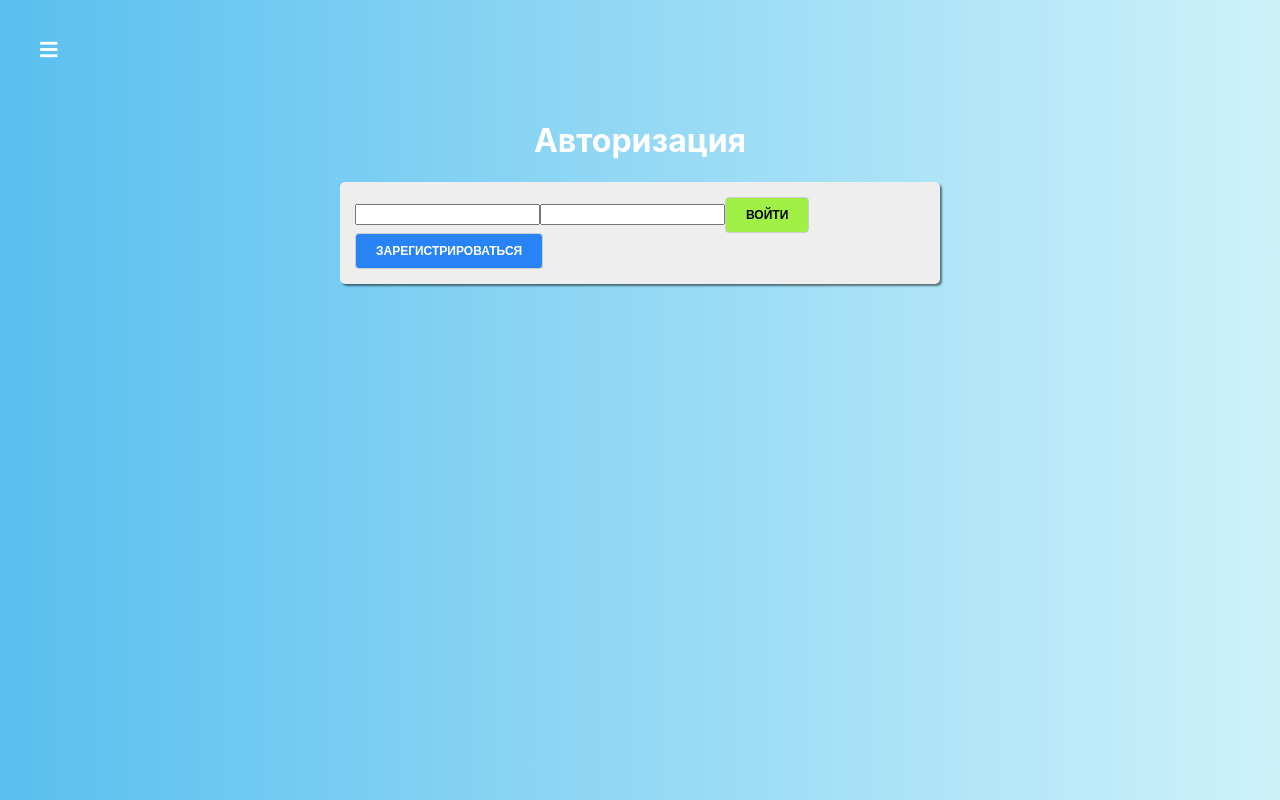
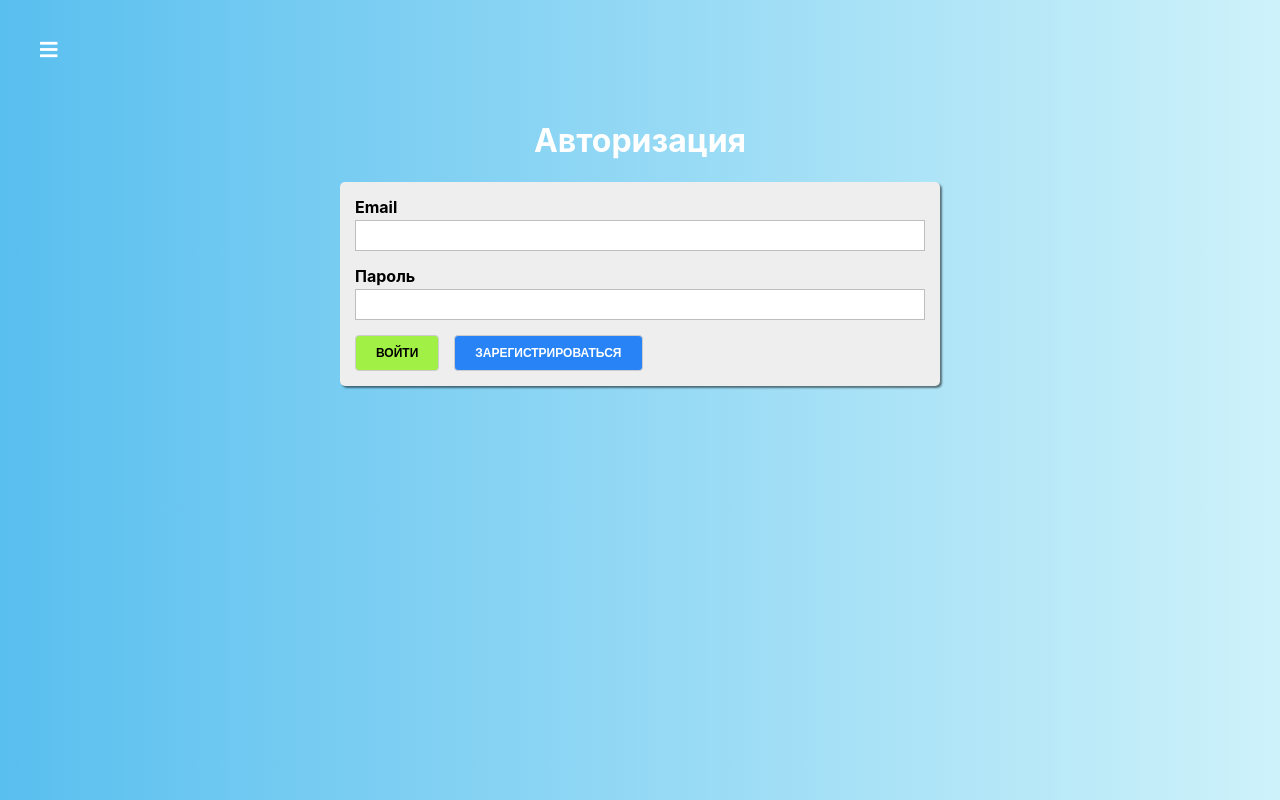
Before and after one commit to Handsome1337/react-quiz, a React (Create React App) app: page /auth in a window 1280 px wide. Built offline with nearby package versions, Linux system fonts and the light colour scheme.

Commit message:
Создаёт компонент текстового поля

```diff
--- /dev/null
+++ b/src/components/UI/Input/Input.js
@@ -0,0 +1,36 @@
+import React from 'react';
+import classes from './Input.module.css';
+
+function isInvalid({valid, touched, shouldValidate}) {
+  return !valid && shouldValidate && touched;
+};
+
+const Input = props => {
+  const inputType =  props.type || 'text';
+  const cls = [classes.Input];
+  const htmlFor = `${inputType}-${Math.random()}`;
+
+  if (isInvalid(props)) {
+    cls.push(classes.invalid);
+  }
+
+  return (
+    <div className={cls.join(' ')}>
+      <label htmlFor={htmlFor}>{props.label}</label>
+      <input
+        type={inputType}
+        id={htmlFor}
+        value={props.value}
+        onChange={props.onChange}
+      />
+
+      {
+        isInvalid(props)
+          ? <span>{props.errorMessage || 'Введите верное значение'}</span>
+          : null
+      }
+    </div>
+  );
+};
+
+export default Input;
--- /dev/null
+++ b/src/components/UI/Input/Input.module.css
@@ -0,0 +1,31 @@
+.Input {
+  margin-bottom: 15px;
+}
+
+.Input label {
+  margin-bottom: 3px;
+  padding: 0;
+  display: block;
+  font-weight: bold;
+}
+
+.Input input {
+  display: block;
+  box-sizing: border-box;
+  border: 1px solid #bebebe;
+  padding: 7px;
+  margin: 0 0 5px;
+  width: 100%;
+  outline: none;
+  transition: all 300ms ease-in-out;
+}
+
+.Input span {
+  color: #f01f30;
+  font-size: 12px;
+  font-weight: bold;
+}
+
+.Input.invalid label {
+  color: #f01f30;
+}
--- a/src/containers/Auth/Auth.js
+++ b/src/containers/Auth/Auth.js
@@ -1,6 +1,7 @@
 import React, {Component} from 'react';
 import classes from './Auth.module.css';
 import Button from './../../components/UI/Button/Button';
+import Input from './../../components/UI/Input/Input';
 
 export default class Auth extends Component {
 
@@ -23,8 +24,15 @@ export default class Auth extends Component {
           <h1>Авторизация</h1>
 
           <form onSubmit={this.submitHandler} className={classes.AuthForm}>
-            <input type="text"/>
-            <input type="text"/>
+
+            <Input
+              label="Email"
+            />
+
+            <Input
+              label="Пароль"
+              errorMessage="TEST"
+            />
 
             <Button
               type="success"
```
